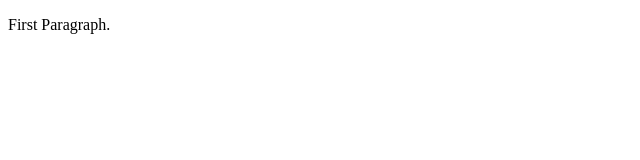
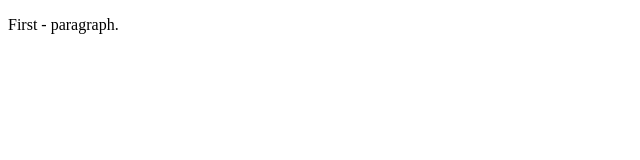
Before and after one commit to yohannes1988/learning-git, a plain HTML site: page index.html in a window 1280 px wide. Shown: the full height of the page, 0-640 px from the left. Drawn offline with Linux system fonts and the light colour scheme.

Commit message:
Update index.html

```diff
--- a/index.html
+++ b/index.html
@@ -4,6 +4,6 @@
 <title>Page Title</title>
 </head>
 <body>
-<p> First Paragraph.</p>
+<p>First - paragraph.</p>
 </body>
 </html>
```
